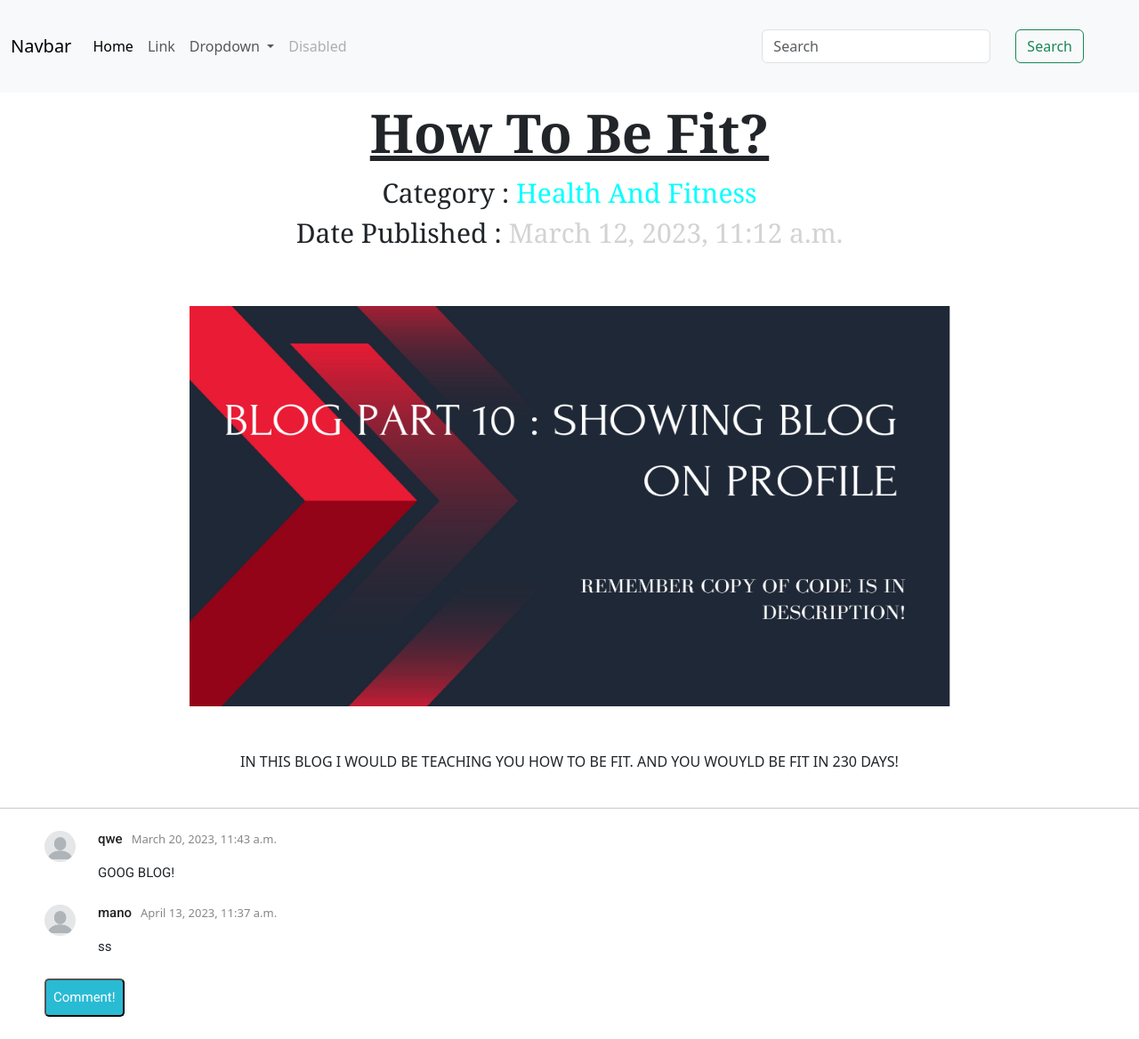
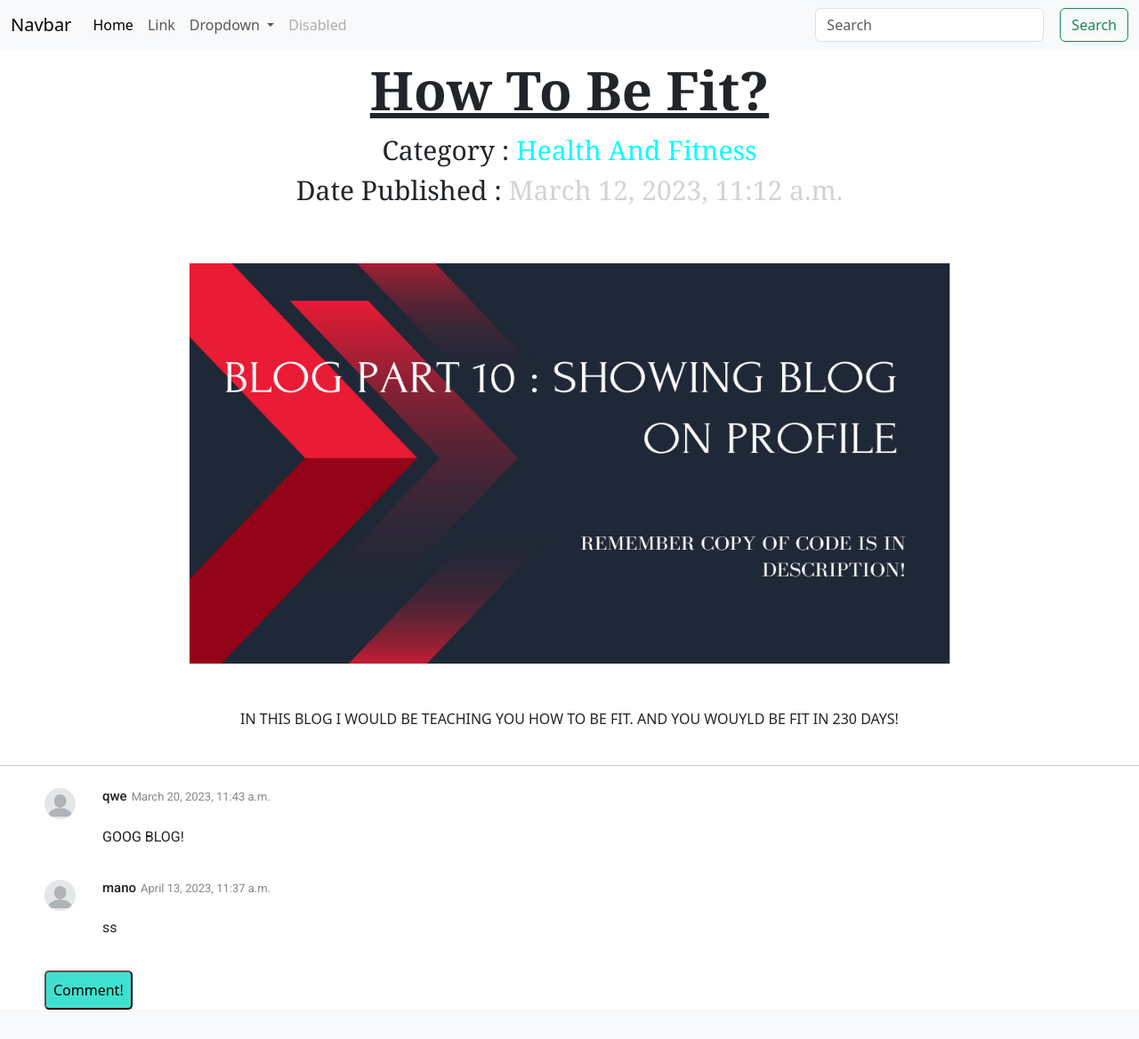
Before and after one commit to RanaSalmanHassan/Blog--Tutorial, a Django app: page /blogapp/blog_details/4 in a window 1280 px wide. Shown: the whole page at 89% size. After the commit the page ends 1135 px from the top, so only its background shows below. Run offline with Django 4.2, Linux system fonts and the light colour scheme; data comes from the database, SQL or seed files in the repository; both versions use the stored data as it was after the commit.

Commit message:
Blog Part 14

```diff
--- a/BlogProject/blogapp/forms.py
+++ b/BlogProject/blogapp/forms.py
@@ -1,7 +1,6 @@
 from django import forms
 from .models import Blog_Model,Comment
-from django.forms import ModelForm, TextInput, EmailInput
-
+from django.forms import TextInput
 class Create_Blog_Form(forms.ModelForm):
     class Meta:
         model = Blog_Model
@@ -13,8 +12,8 @@
         exclude = ('user','blog',)
 
         widgets = {
-            'comment': TextInput(attrs={
-                'style': 'border: none; border-bottom:1px solid gray; width:300px;',
-                'placeholder': 'Enter Commment',
-
-                })}
+            "comment" : TextInput(attrs={
+            'style' : 'border:none; border-bottom:2px solid lightgray',
+            'placeholder' : 'Enter Comment'
+            })
+        }
--- a/BlogProject/templates/blogapp/blog_details.html
+++ b/BlogProject/templates/blogapp/blog_details.html
@@ -105,85 +105,80 @@
 </div>
 
 
+
 <hr>
 
 <style>
     @import url("https://fonts.googleapis.com/css2?family=Roboto:ital,wght@0,100;0,300;0,400;0,500;1,100;1,300;1,400;1,700&display=swap");
 
-    .comments_div {
+    .comment_container {
         display: flex;
-        gap: 25px;
-        margin-left: 50px;
-        margin-bottom: 25px;
+        gap: 30px;
+        margin: 20px 50px;
+        font-family: "Roboto", sans-serif;
     }
 
     .comment_image img {
+        height: 35px;
         width: 35px;
-        height: 35px;
         border-radius: 50%;
     }
 
     .comment_content {
         display: flex;
         flex-direction: column;
-        align-items: flex-start;
+        gap: 7px;
+        justify-content: flex-start;
     }
 
-    .comment_content .comment_heading h3 {
+    .comment_heading {
+        display: flex;
+        gap: 5px;
+    }
+
+    .comment_heading h3 {
         font-size: 15px;
         color: #212121;
-        font-family: "Roboto", sans-serif;
     }
 
-    .comment_content .comment_heading p {
+    .comment_heading p {
         font-size: 13px;
         color: #2121218A;
     }
 
-    .comment_heading {
-        display: flex;
-        flex-direction: row;
-        gap: 10px;
-
-    }
-
-    .comment_body {
-        font-size: 15px;
-        font-family: "Roboto", sans-serif;
+    .form_div {
+        margin-left: 50px;
     }
 
     form {
         display: flex;
-        gap: 20px;
-        margin: 25px 50px;
+        gap: 10px;
         align-items: center;
     }
 
     form button {
-        background-color: rgb(41, 187, 212);
-        color: white;
+        padding: 8px;
+        background-color: turquoise;
         border-radius: 5px;
-        padding: 8px;
-        font-size: 15px;
-        font-family: "Roboto", sans-serif;
         transition: 0.4s ease-in;
     }
 
-    button:hover {
+    form button:hover {
         opacity: 0.7;
     }
 </style>
 
-
-
 {%for comment in comments%}
-<div class="comments_div">
+<div class="comment_container">
     {%if comment.user.user_profile.profile_pic%}
     <div class="comment_image">
-        <img src="{{comment.user.user_profile.profile_pic.url}}" alt="">
+
+        <img src="{{comment.user.user_profile.profile_pic.url}}" alt="User Profile Pic">
     </div>
     {%else%}
-    <div class="comment_image"><img src="/media/profile_pics/user.png" alt=""></div>
+    <div class="comment_image">
+        <img src="/media/profile_pics/user.png" alt="Default User Image">
+    </div>
     {%endif%}
     <div class="comment_content">
         <div class="comment_heading">
@@ -191,15 +186,13 @@
             <p>{{comment.uploaded_date}}</p>
         </div>
         <div class="comment_body">
-            {{comment.comment}}
+            <p>{{comment.comment}}</p>
         </div>
     </div>
 </div>
 {%empty%}
-<h1>No Comments In Here!</h1>
+<h1>No Comments!</h1>
 {%endfor%}
-
-
 
 <div class="form_div">
     <form method="post">
```
Also changed, not shown: BlogProject/db.sqlite3.
